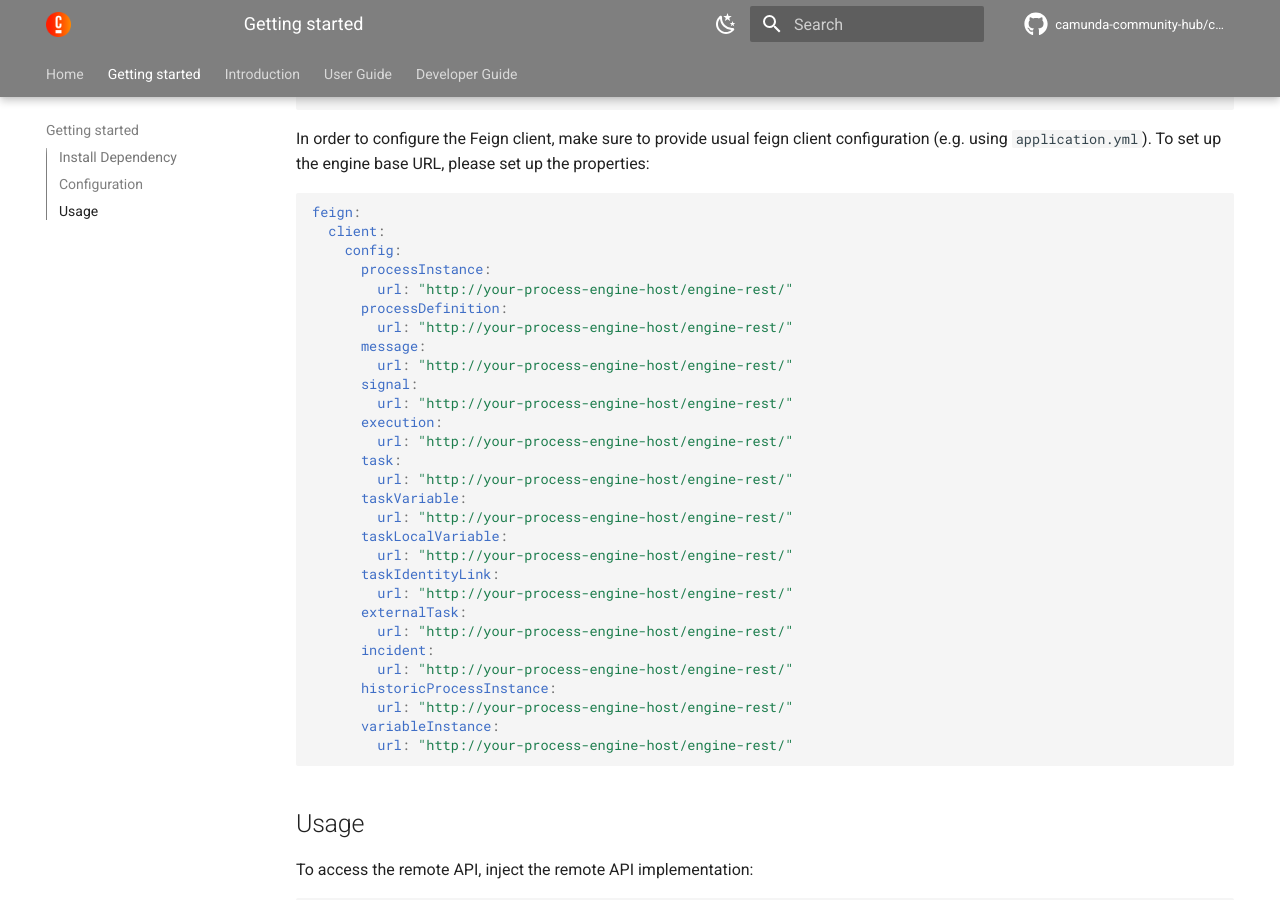
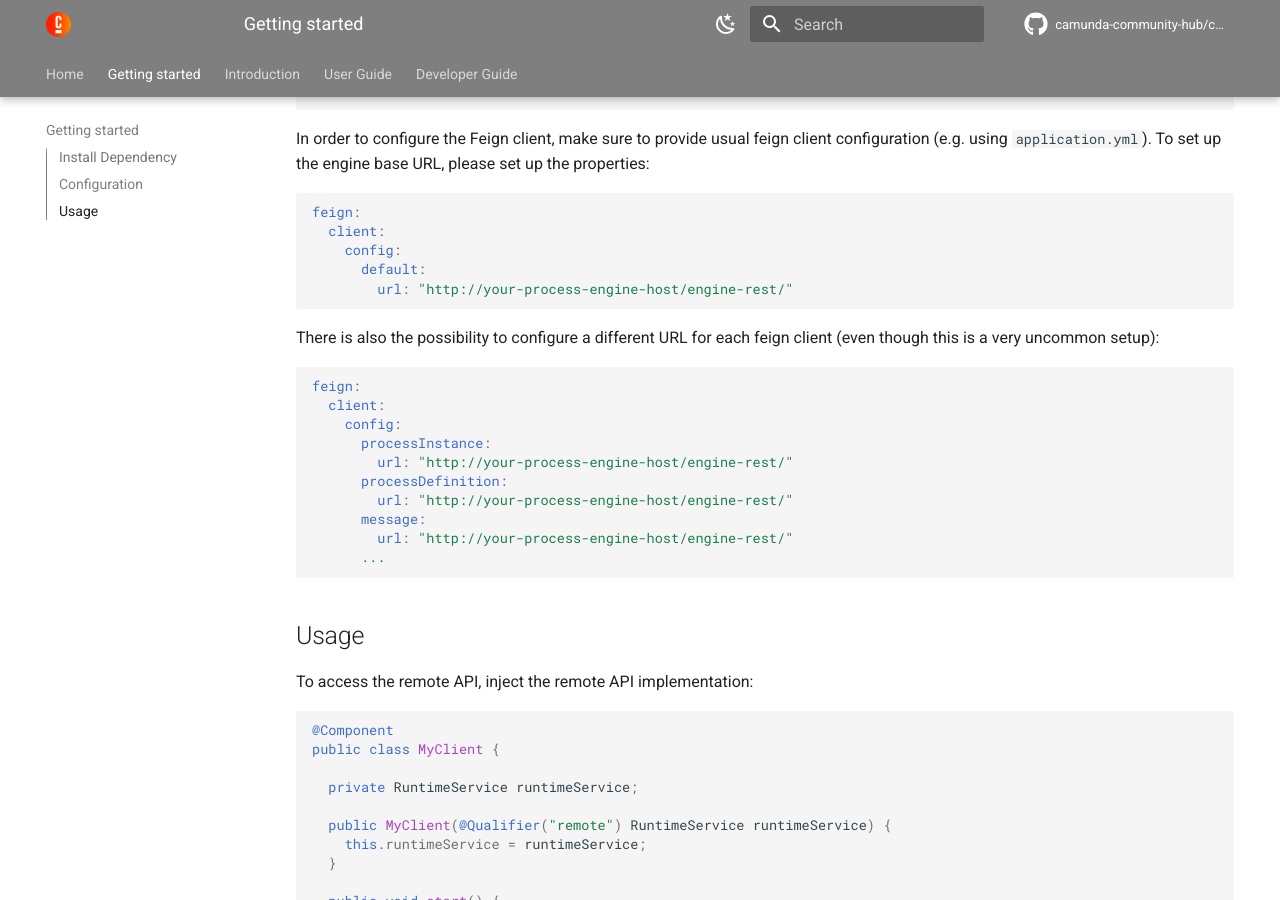
Before and after one commit to camunda-community-hub/camunda-platform-7-rest-client-spring-boot, an MkDocs documentation site: the page built from docs/getting-started.md, in a window 1280 px wide and 900 px high, scrolled down 1319 px. Built offline with MkDocs 1.6.1 and Material for MkDocs 9.7.7, drawn with Linux system fonts in a browser that asks for light colours; comment, search, counter and statistics services are not loaded; the version menu is left out.

Commit message:
#260: fix documentation for getting started

````diff
--- a/docs/getting-started.md
+++ b/docs/getting-started.md
@@ -65,33 +65,23 @@ In order to configure the Feign client, make sure to provide usual feign client
 feign:
   client:
     config:
+      default:
+        url: "http://your-process-engine-host/engine-rest/"
+```
+
+There is also the possibility to configure a different URL for each feign client (even though this is a very uncommon setup):
+
+```yml
+feign:
+  client:
+    config:
       processInstance:
         url: "http://your-process-engine-host/engine-rest/"
       processDefinition:
         url: "http://your-process-engine-host/engine-rest/"
       message:
         url: "http://your-process-engine-host/engine-rest/"
-      signal:
-        url: "http://your-process-engine-host/engine-rest/"
-      execution:
-        url: "http://your-process-engine-host/engine-rest/"
-      task:
-        url: "http://your-process-engine-host/engine-rest/"
-      taskVariable:
-        url: "http://your-process-engine-host/engine-rest/"
-      taskLocalVariable:
-        url: "http://your-process-engine-host/engine-rest/"
-      taskIdentityLink:
-        url: "http://your-process-engine-host/engine-rest/"
-      externalTask:
-        url: "http://your-process-engine-host/engine-rest/"
-      incident:
-        url: "http://your-process-engine-host/engine-rest/"
-      historicProcessInstance:
-        url: "http://your-process-engine-host/engine-rest/"
-      variableInstance:
-        url: "http://your-process-engine-host/engine-rest/"
-
+      ...
 ```
 
 ## Usage
````
